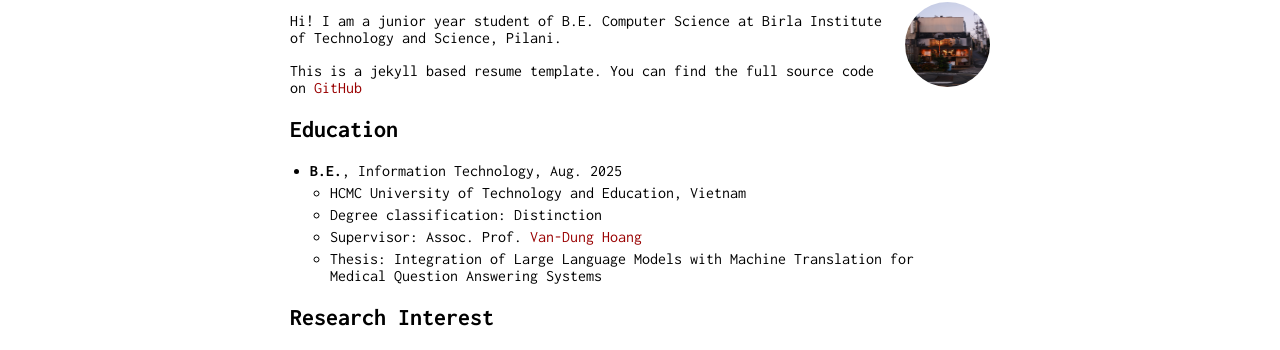
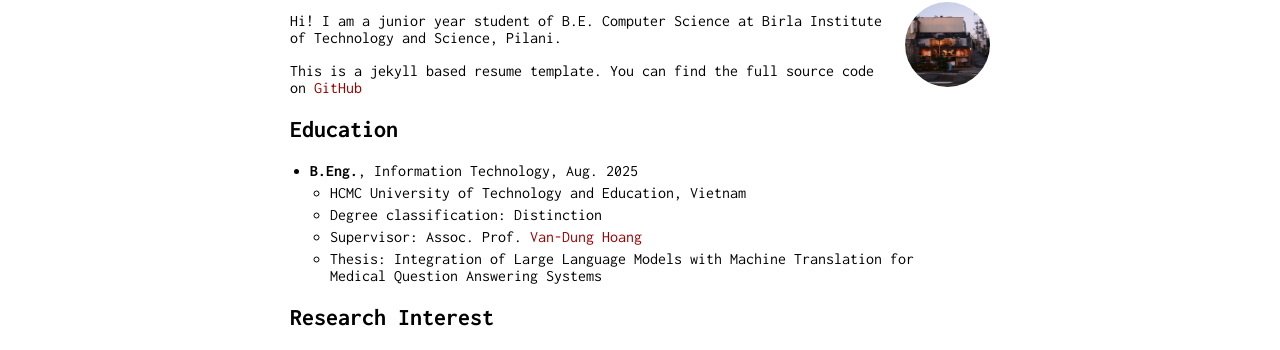
Before and after one commit to mtrvn/trieutrg, a Jekyll site: the page built from index.md, in a window 1280 px wide. Shown: the part 173-523 px from the top of the page. Built offline with Jekyll 4.4.1, drawn with Linux system fonts in a browser that asks for light colours; our own code applies the rules of GitHub Pages for plain Markdown files.

Commit message:
Update index.md

```diff
--- a/index.md
+++ b/index.md
@@ -11,7 +11,7 @@ Hi! I am a junior year student of B.E. Computer Science at Birla Institute of Te
 This is a jekyll based resume template. You can find the full source code on [GitHub](https://github.com/bk2dcradle/researcher)
 
 ## Education
-- **B.E.**, Information Technology, Aug. 2025
+- **B.Eng.**, Information Technology, Aug. 2025
     - HCMC University of Technology and Education, Vietnam
     - Degree classification: Distinction
     - Supervisor: Assoc. Prof. [Van-Dung Hoang](https://scholar.google.com/citations?user=MeZq_d4AAAAJ&hl=vi&oi=ao)
```
